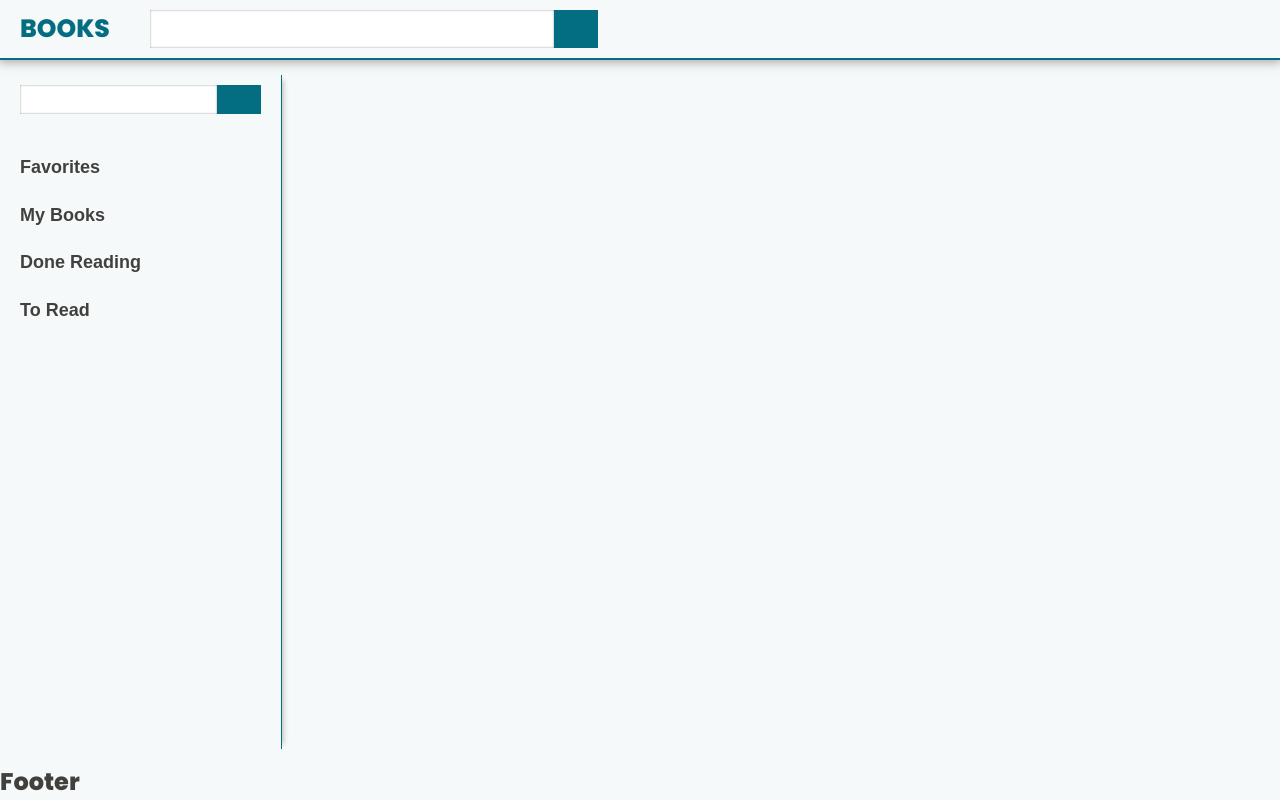
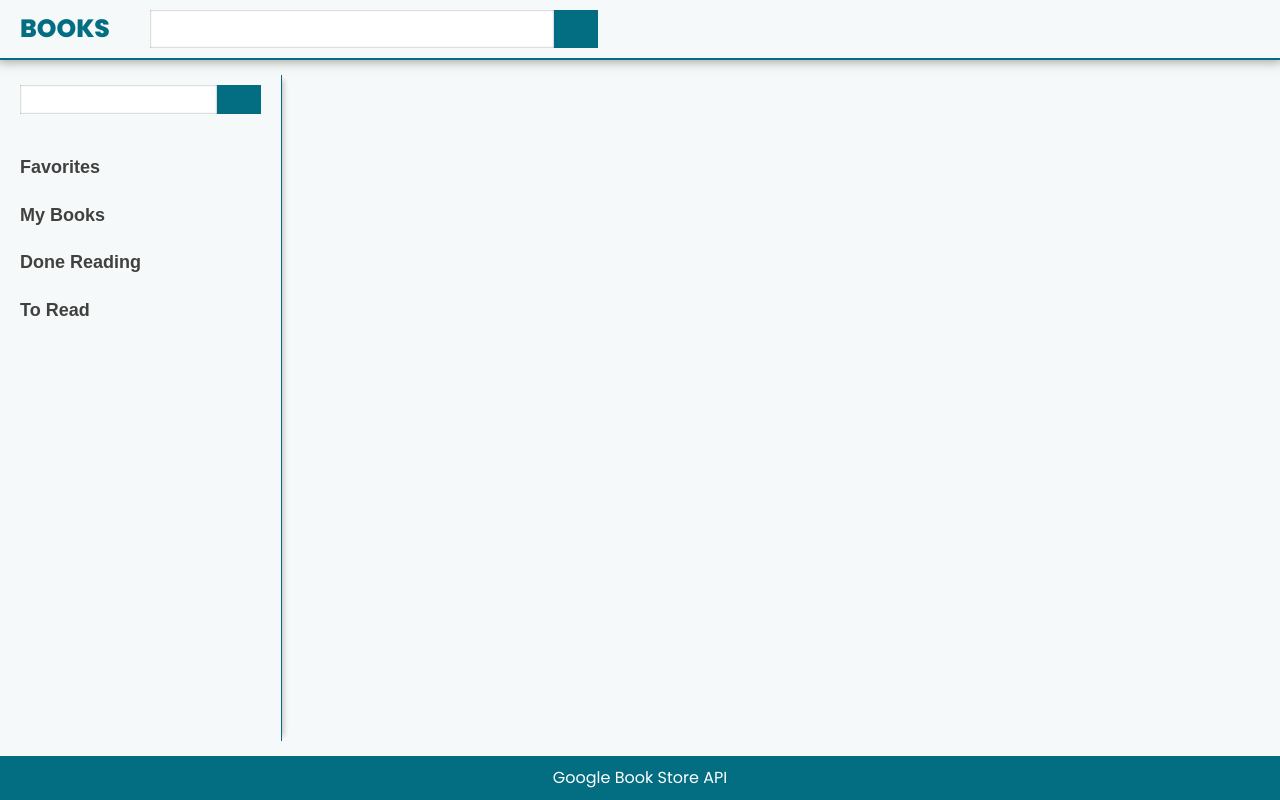
Before and after one commit to broccoli88/Vue-book-library, a Vue app: page / in a window 1280 px wide. Built offline with nearby package versions, Linux system fonts and the light colour scheme; some icons are missing.

Commit message:
API function check, minor style changes, prepared BookView view for routing

```diff
--- a/src/router/index.js
+++ b/src/router/index.js
@@ -1,16 +1,21 @@
-import { createRouter, createWebHistory } from 'vue-router'
-import HomeView from '../views/HomeView.vue'
+import { createRouter, createWebHistory } from "vue-router";
+import HomeView from "../views/HomeView.vue";
+import BookView from "../views/BookView.vue";
 
 const router = createRouter({
-  history: createWebHistory(import.meta.env.BASE_URL),
-  routes: [
-    {
-      path: '/',
-      name: 'home',
-      component: HomeView
-    },
+    history: createWebHistory(import.meta.env.BASE_URL),
+    routes: [
+        {
+            path: "/",
+            name: "home",
+            component: HomeView,
+        },
+        {
+            path: "/bookview",
+            name: "book-view",
+            component: BookView,
+        },
+    ],
+});
 
-  ]
-})
-
-export default router
+export default router;
--- /dev/null
+++ b/src/views/BookView.vue
@@ -0,0 +1,7 @@
+<template>
+    <div class="book-view">
+        <h1>Book View</h1>
+    </div>
+</template>
+<script setup></script>
+<style scoped></style>
--- a/src/views/HomeView.vue
+++ b/src/views/HomeView.vue
@@ -45,7 +45,9 @@
 
         <!-- FOOTER -->
         <footer class="footer-panel">
-            <h2>Footer</h2>
+            <a href="https://developers.google.com/books"
+                >Google Book Store API</a
+            >
         </footer>
     </div>
 </template>
@@ -54,7 +56,7 @@
 import SearchButton from "../components/SearchButton.vue";
 import NavigationButton from "../components/NavigationButton.vue";
 import MainTab from "../components/MainTab.vue";
-import { reactive, ref } from "vue";
+import { computed, reactive, ref } from "vue";
 
 // API
 const bookSearchList = reactive([]);
@@ -65,7 +67,7 @@ const getData = async () => {
     }
 
     const response = await fetch(
-        `https://www.googleapis.com/books/v1/volumes?q=${bookSearch.value}`
+        `https://www.googleapis.com/books/v1/volumes?q=intitle:${bookSearch.value}`
     );
     const data = await response.json();
     data.items.forEach((item) => {
@@ -143,5 +145,14 @@ input {
 
 .footer-panel {
     grid-area: footer;
+
+    padding: 1rem 0;
+    background-color: var(--color-primary);
+
+    text-align: center;
+}
+
+.footer-panel > a {
+    color: white;
 }
 </style>
```
